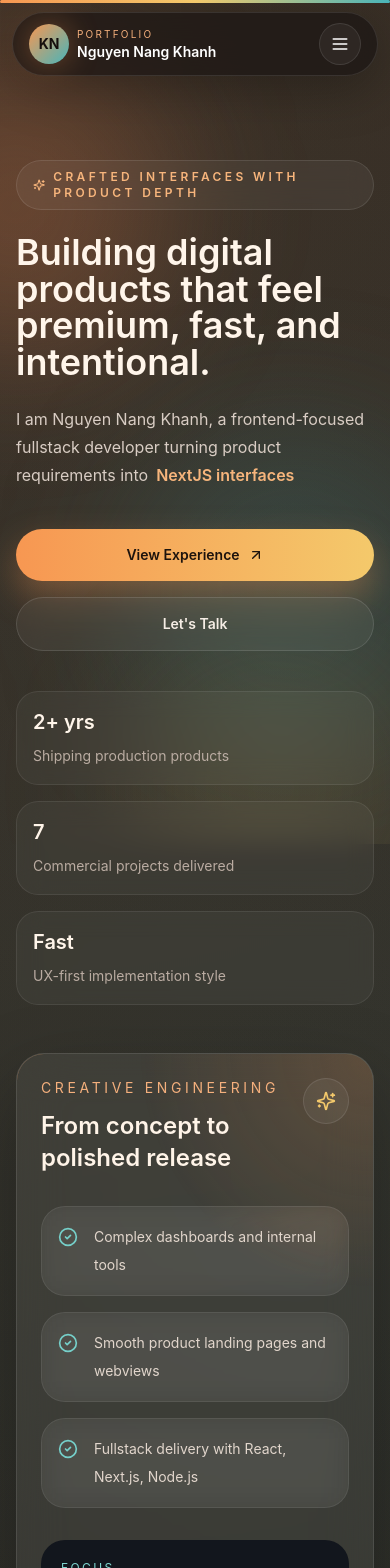
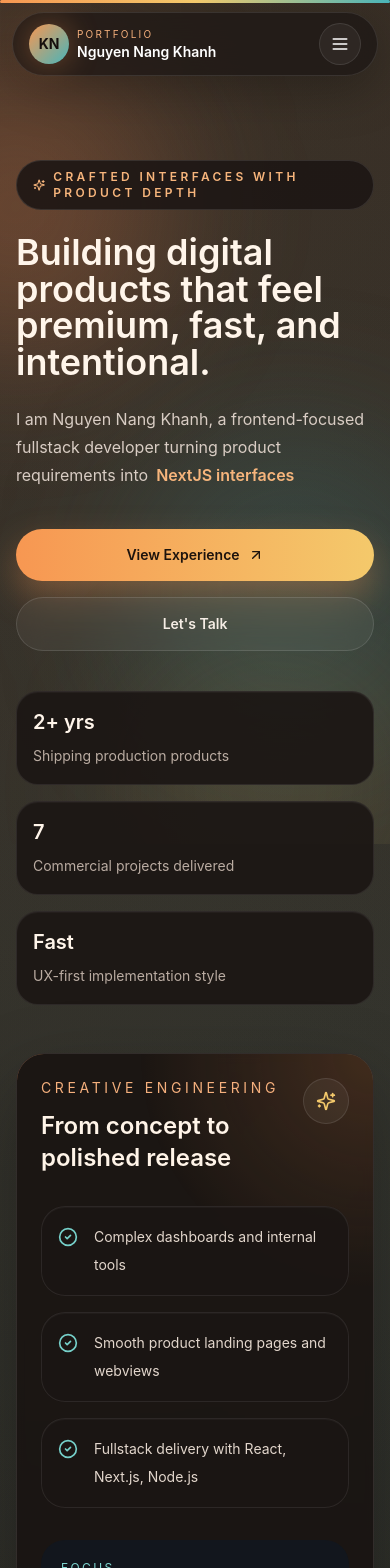
Before and after one commit to NangKhanh/portfolio, a Next.js app: page / in a window 390 px wide. Shown: the top 1568 px of the page. Built offline with nearby package versions, Linux system fonts and the light colour scheme.

Commit message:
add mobile styles for eyebrow and panel components in globals.css

```diff
--- a/src/styles/globals.css
+++ b/src/styles/globals.css
@@ -120,6 +120,26 @@
   }
 }
 
+@media (max-width: 767px) {
+  @layer components {
+    .eyebrow {
+      @apply backdrop-blur-0;
+      background-color: rgba(29, 23, 21, 0.9);
+    }
+
+    .panel {
+      @apply backdrop-blur-sm;
+      background-color: rgba(24, 19, 17, 0.88);
+    }
+
+    .panel-soft {
+      @apply backdrop-blur-0;
+      background-color: rgba(28, 22, 20, 0.92);
+      box-shadow: inset 0 1px 0 rgba(255, 255, 255, 0.03);
+    }
+  }
+}
+
 @keyframes drift {
   0%,
   100% {
```
